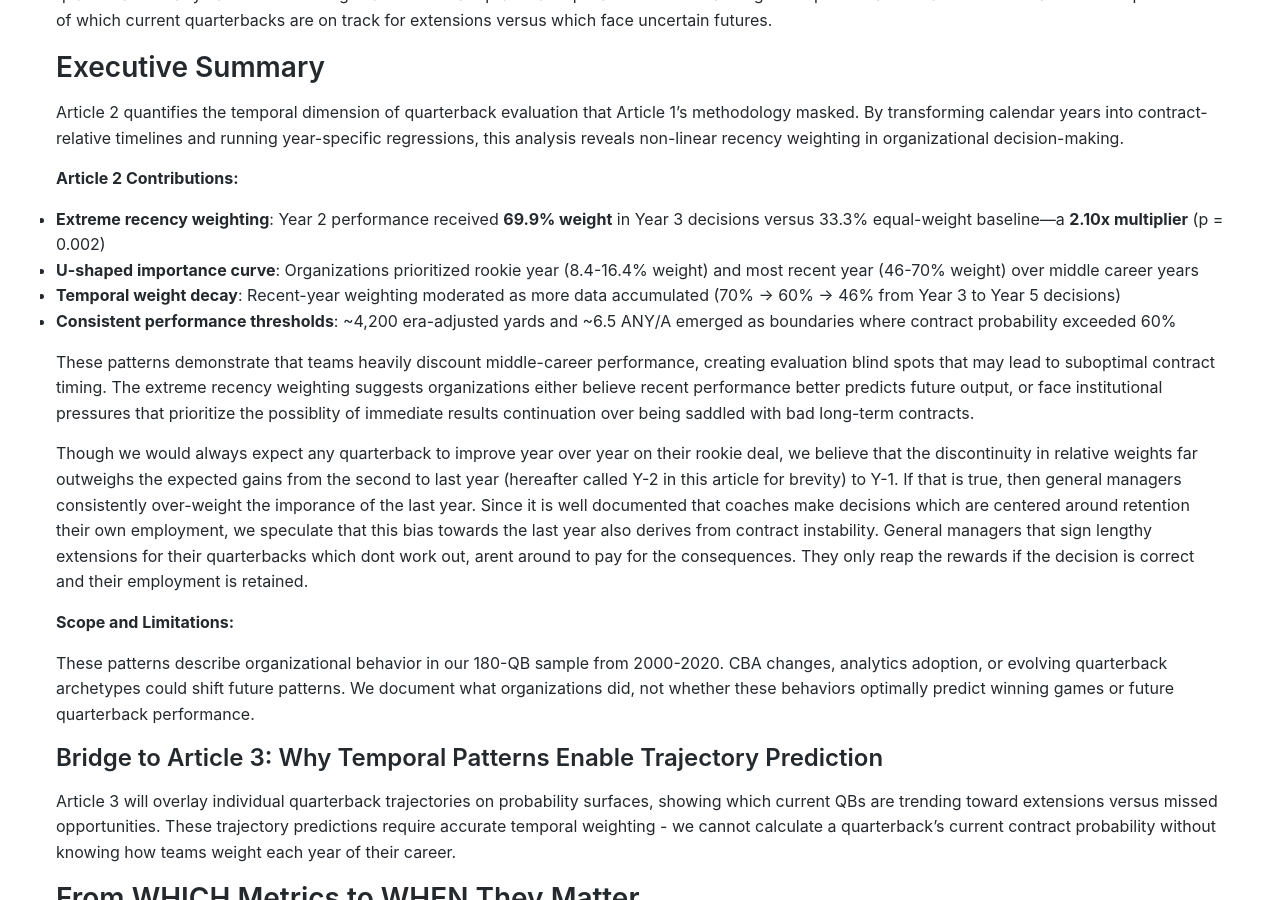
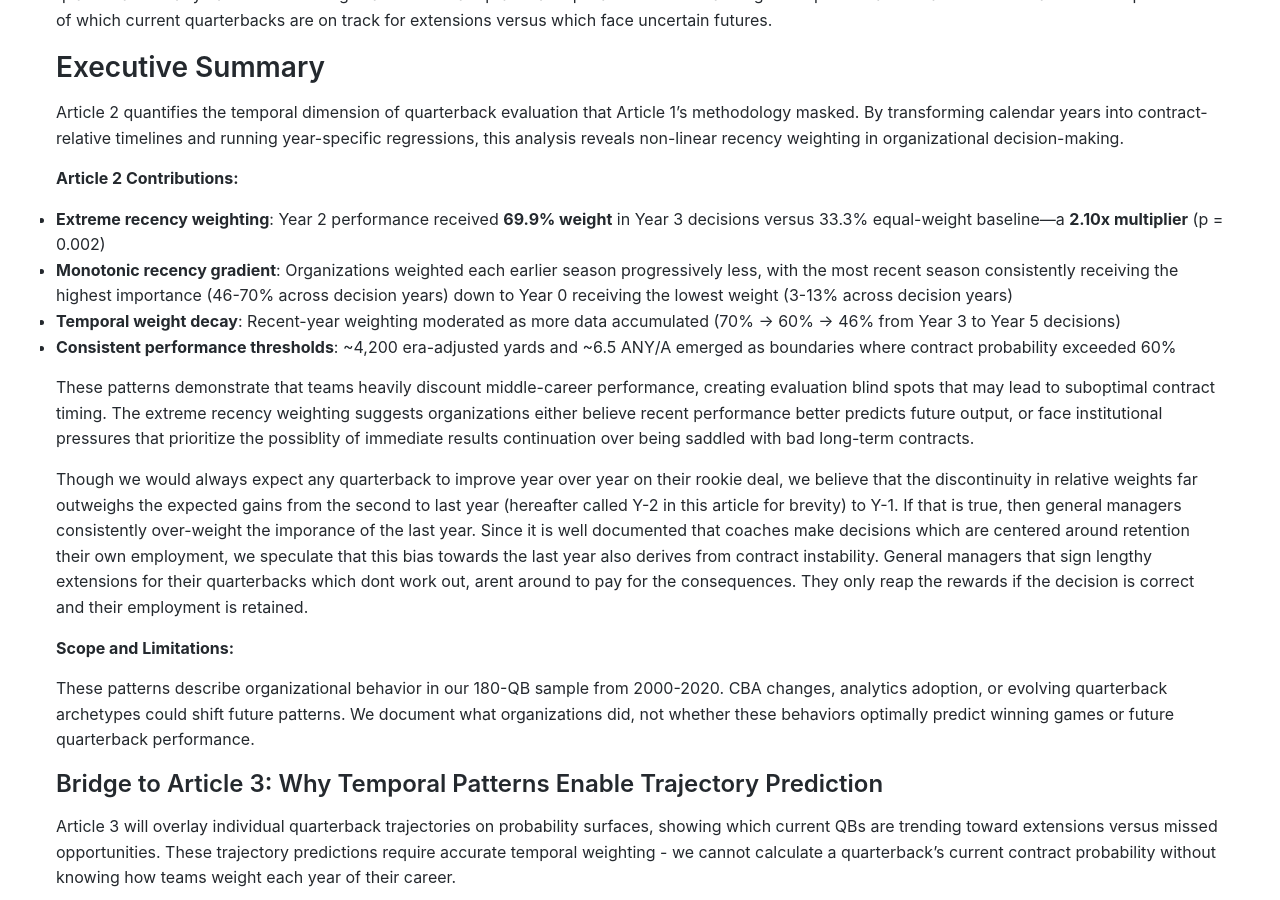
Before and after one commit to LordOfTheTrees/TreePage, a Jekyll site: the page built from _posts/2025-11-01-quantifying_QB_success_PT_2.md, in a window 1280 px wide and 900 px high, scrolled down 546 px. Built offline with Jekyll 4.4.1, drawn with Linux system fonts in a browser that asks for light colours.

Commit message:
modified:   _posts/2025-11-01-quantifying_QB_success_PT_2.md

```diff
--- a/_posts/2025-11-01-quantifying_QB_success_PT_2.md
+++ b/_posts/2025-11-01-quantifying_QB_success_PT_2.md
@@ -17,7 +17,7 @@ Article 2 quantifies the temporal dimension of quarterback evaluation that Artic
 
 **Article 2 Contributions:**
 - **Extreme recency weighting**: Year 2 performance received **69.9% weight** in Year 3 decisions versus 33.3% equal-weight baseline—a **2.10x multiplier** (p = 0.002)
-- **U-shaped importance curve**: Organizations prioritized rookie year (8.4-16.4% weight) and most recent year (46-70% weight) over middle career years
+- **Monotonic recency gradient**: Organizations weighted each earlier season progressively less, with the most recent season consistently receiving the highest importance (46-70% across decision years) down to Year 0 receiving the lowest weight (3-13% across decision years)
 - **Temporal weight decay**: Recent-year weighting moderated as more data accumulated (70% → 60% → 46% from Year 3 to Year 5 decisions)
 - **Consistent performance thresholds**: ~4,200 era-adjusted yards and ~6.5 ANY/A emerged as boundaries where contract probability exceeded 60%
 
```
